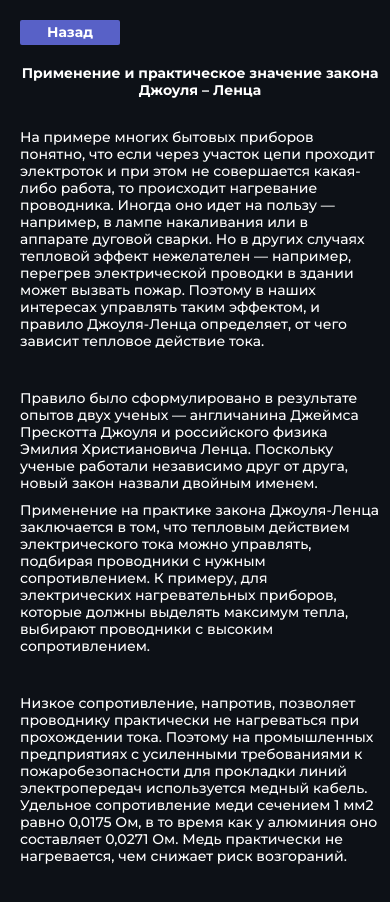
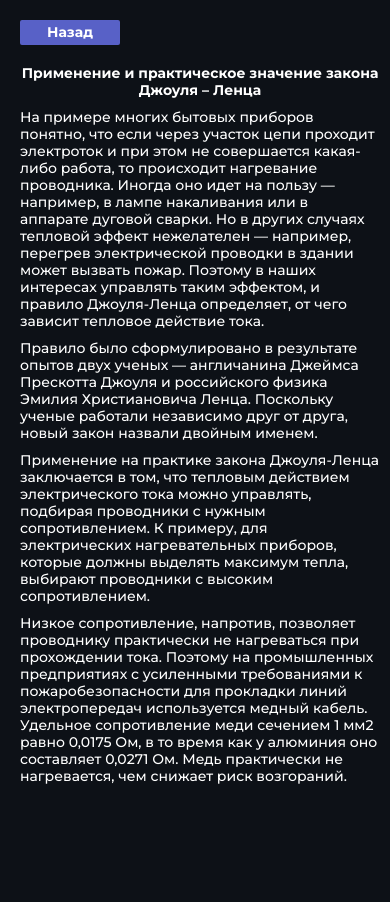
Before and after one commit to Exportqq/FizTest, a Nuxt app: page /theory-1 in a window 390 px wide. Shown: the top 902 px of the page. Built offline with nearby package versions, Linux system fonts and the light colour scheme.

Commit message:
firstfiz

```diff
--- a/pages/theory-1.vue
+++ b/pages/theory-1.vue
@@ -12,22 +12,14 @@
                 </ul>
             </div>
             <div>
-                <div class="all_navigation">
+                <div>
                     <p class="theory">На примере многих бытовых приборов понятно, что если через участок цепи проходит электроток и при этом не совершается какая-либо работа, то происходит нагревание проводника. Иногда оно идет на пользу — например, в лампе накаливания или в аппарате дуговой сварки. Но в других случаях тепловой эффект нежелателен — например, перегрев электрической проводки в здании может вызвать пожар. Поэтому в наших интересах управлять таким эффектом, и правило Джоуля-Ленца определяет, от чего зависит тепловое действие тока.</p>
-                </div>
-                <div>
                     <AdsYandex class="show-on-mobile" :id="'R-A-2303256-3'"/>
                     <AdsYandex class="show-on-desktop" :id="'R-A-2303256-5'"/>
-                </div>
-                <div class="all_navigation">
                     <p class="theory">Правило было сформулировано в результате опытов двух ученых — англичанина Джеймса Прескотта Джоуля и российского физика Эмилия Христиановича Ленца. Поскольку ученые работали независимо друг от друга, новый закон назвали двойным именем.</p>
                     <p class="theory">Применение на практике закона Джоуля-Ленца заключается в том, что тепловым действием электрического тока можно управлять, подбирая проводники с нужным сопротивлением. К примеру, для электрических нагревательных приборов, которые должны выделять максимум тепла, выбирают проводники с высоким сопротивлением.</p>
-                </div>
-                <div>
                     <AdsYandex class="show-on-mobile" :id="'R-A-2303256-4'"/>
                     <AdsYandex class="show-on-desktop" :id="'R-A-2303256-6'"/>
-                </div>
-                <div class="all_navigation">
                     <p class="theory">Низкое сопротивление, напротив, позволяет проводнику практически не нагреваться при прохождении тока. Поэтому на промышленных предприятиях с усиленными требованиями к пожаробезопасности для прокладки линий электропередач используется медный кабель. Удельное сопротивление меди сечением 1 мм2 равно 0,0175 Ом, в то время как у алюминия оно составляет 0,0271 Ом. Медь практически не нагревается, чем снижает риск возгораний.</p>
                 </div>
             </div>
@@ -108,7 +100,7 @@ ul li {
     font-size: 22px;
     line-height: 27px;
     color: #FFFFFF;
-    margin: 35px 0px 35px 0px;
+    margin: 35px 0px 35px 250px;
 }
 
 @media (min-width: 761px) {
@@ -180,7 +172,7 @@ ul li {
     font-size: 13px;
     line-height: 16px;
     color: #FFFFFF;
-    margin: 10px 0px 10px 0px;
+    margin: 10px 0px 10px 20px;
 }
 }
 
@@ -245,7 +237,7 @@ ul li {
     font-size: 13px;
     line-height: 16px;
     color: #FFFFFF;
-    margin: 10px 0px 10px 0px;
+    margin: 10px 0px 10px 20px;
 }
 }
 
@@ -310,7 +302,7 @@ ul li {
     font-size: 13px;
     line-height: 16px;
     color: #FFFFFF;
-    margin: 10px 0px 10px 0px;
+    margin: 10px 0px 10px 20px;
 }
 }
 
@@ -375,7 +367,7 @@ ul li {
     font-size: 13px;
     line-height: 16px;
     color: #FFFFFF;
-    margin: 10px 0px 10px 0px;
+    margin: 10px 0px 10px 20px;
 }
 }
 
@@ -440,7 +432,7 @@ ul li {
     font-size: 14px;
     line-height: 17px;
     color: #FFFFFF;
-    margin: 10px 0px 10px 0px;
+    margin: 10px 0px 10px 20px;
 }
 }
 
@@ -505,7 +497,7 @@ ul li {
     font-size: 14px;
     line-height: 17px;
     color: #FFFFFF;
-    margin: 10px 0px 10px 0px;
+    margin: 10px 0px 10px 20px;
 }
 }
 
@@ -570,7 +562,7 @@ ul li {
     font-size: 15px;
     line-height: 18px;
     color: #FFFFFF;
-    margin: 10px 0px 10px 0px;
+    margin: 10px 0px 10px 20px;
 }
 }
 
@@ -635,7 +627,7 @@ ul li {
     font-size: 15px;
     line-height: 18px;
     color: #FFFFFF;
-    margin: 10px 0px 10px 0px;
+    margin: 10px 0px 10px 20px;
 }
 }
 </style>
```
